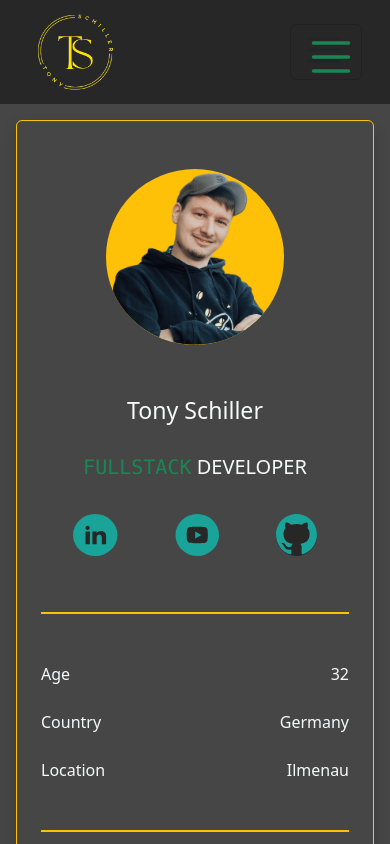
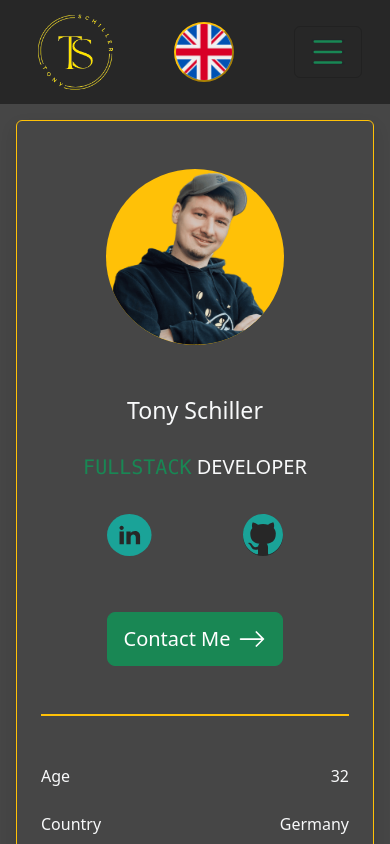
Before and after one commit to tonyS912/portfolio-vue, a Vue app: page / in a window 390 px wide. Shown: the top 844 px of the page. Built offline with nearby package versions, Linux system fonts and the light colour scheme.

Commit message:
issues solved

```diff
--- a/src/components/navbar.vue
+++ b/src/components/navbar.vue
@@ -41,10 +41,15 @@ function toggleLanguage() {
     <div class="container-fluid d-flex">
       <a class="navbar-brand text-success fs-3 ps-2" href="#"><img src="../assets/img/logo_tony.png" height="78"
                                                                    width="78" alt="portfolio logo"></a>
+      <button @click="toggleLanguage" class="d-lg-none d-flex me-3 me-lg-4 p-0 border-warning rounded rounded-circle">
+          <img v-if="currentLocale === 'en'" src="@/assets/img/united_kingdom.png"
+               alt="English" style="height: 56px; width: 56px"/>
+          <img v-else src="@/assets/img/germany.png" alt="Deutsch" style="height: 56px; width: 56px"/>
+        </button>
       <button class="navbar-toggler text-success fs-1" type="button" data-bs-toggle="collapse"
               data-bs-target="#navbarNav"
               aria-controls="navbarNav" aria-expanded="false" aria-label="Toggle navigation">
-        <span class="navbar-toggler-icon me-1 mb-1">
+        <span class="navbar-toggler-icon d-flex justify-content-center align-items-center">
           <svg xmlns="http://www.w3.org/2000/svg" width="56" height="56"
                fill="currentColor" class="bi bi-list" viewBox="0 0 16 16">
           <path fill-rule="evenodd"
@@ -53,13 +58,13 @@ function toggleLanguage() {
         </span>
       </button>
       <div class="collapse navbar-collapse d-lg-flex justify-content-lg-end pe-lg-3" id="navbarNav">
-        <button @click="toggleLanguage" class="me-3 me-lg-4 p-0 border-warning rounded rounded-circle">
+        <button @click="toggleLanguage" class="d-none d-lg-flex me-3 me-lg-4 p-0 border-warning rounded rounded-circle">
           <img v-if="currentLocale === 'en'" src="@/assets/img/united_kingdom.png"
                alt="English" style="height: 56px; width: 56px"/>
           <img v-else src="@/assets/img/germany.png" alt="Deutsch" style="height: 56px; width: 56px"/>
         </button>
-        <ul class="navbar-nav">
-          <li class="nav-item mx-3 my-3 my-lg-0">
+        <ul class="navbar-nav d-flex justify-content-end col-lg-4">
+          <li  class="nav-item mx-3 my-3 my-lg-0">
             <a class="text-success fs-3 link-success link-offset-2 link-underline-opacity-25 link-underline-opacity-100-hover"
                aria-current="page" href="#home" role="button">{{ $t('Home') }}</a>
           </li>
--- a/src/components/projectsOverview.vue
+++ b/src/components/projectsOverview.vue
@@ -9,7 +9,7 @@
 
     <!-- ? Erstes Projekt ( Pokedex )-->
     <div class="d-flex justify-content-center flex-column border border-1 border-warning rounded-4 shadow-lg my-5">
-      <video class="col-12 col-md-8 d-flex mx-auto my-lg-5" width="580" height="400" preload autoplay loop muted>
+      <video class="col-12 col-md-8 d-flex mx-auto my-lg-5" height="270" preload autoplay loop muted>
         <source src="../assets/video/Pokedex-video.mp4" type="video/mp4">
       </video>
 
@@ -52,7 +52,7 @@
 
     <!-- ? Zweites Projekt ( Join )-->
     <div class="d-flex justify-content-center flex-column border border-1 border-warning rounded-4 shadow-lg my-5">
-      <video class="col-12 col-md-8 d-flex mx-auto my-lg-5" width="580" height="400" preload autoplay loop muted>
+      <video class="col-12 col-md-6 d-flex mx-auto my-lg-5" height="320" preload autoplay loop muted>
         <source src="../assets/video/join.mp4" type="video/mp4">
       </video>
 
--- a/src/components/shortProfile.vue
+++ b/src/components/shortProfile.vue
@@ -17,7 +17,8 @@ import ProjectsOverview from "@/components/projectsOverview.vue";
     </div>
     <div>
       <div class="d-flex justify-content-center align-self-center pb-4"><label
-          class="text-light text-uppercase fs-5"><span class="font-monospace text-success">Fullstack</span> Developer</label></div>
+          class="text-light text-uppercase fs-5"><span class="font-monospace text-success">Fullstack</span>
+        Developer</label></div>
     </div>
     <div class="d-flex flex-row justify-content-evenly my-2">
       <div>
@@ -25,16 +26,26 @@ import ProjectsOverview from "@/components/projectsOverview.vue";
           <img style="height: 42px;" src="../assets/img/Linkedin.svg" alt="LinkedIn Image">
         </a>
       </div>
-      <div>
+      <!-- <div>
         <a href="https://www.youtube.com/" target="_blank">
           <img style="height: 42px;" src="../assets/img/Youtube.svg" alt="Youtube Image">
         </a>
-      </div>
+      </div> -->
       <div>
         <a href="https://github.com/tonyS912" target="_blank">
           <img style="height: 42px;" src="../assets/img/Github.svg" alt="Github Image">
         </a>
       </div>
+    </div>
+    <div class="d-flex justify-content-center col-10 d-lg-none mx-auto">
+      <a class="btn btn-lg btn-success d-flex align-self-start align-items-center mt-5 fs-5"
+         href="mailto:info@tony-schiller.com">{{ $t('Contact') }}
+        <svg xmlns="http://www.w3.org/2000/svg" width="36" height="36" fill="currentColor"
+             class="bi bi-arrow-right ps-2" viewBox="0 0 16 16">
+          <path fill-rule="evenodd"
+                d="M1 8a.5.5 0 0 1 .5-.5h11.793l-3.147-3.146a.5.5 0 0 1 .708-.708l4 4a.5.5 0 0 1 0 .708l-4 4a.5.5 0 0 1-.708-.708L13.293 8.5H1.5A.5.5 0 0 1 1 8z"/>
+        </svg>
+      </a>
     </div>
 
     <div class="mx-4 mx-lg-3 my-5 bg-warning" style="height: 2px"></div>
@@ -173,8 +184,10 @@ import ProjectsOverview from "@/components/projectsOverview.vue";
   <!-- ! Horizontal Line  Projekte Teil -->
   <div class="mx-4 mx-lg-3 my-5 bg-warning d-lg-none" style="height: 2px"></div>
 
-  <div class="mt-5 mx-4 d-flex flex-column d-lg-none" >
-    <div class="text-warning text-decoration-underline col-12 col-sm-10 mx-auto fs-5" id="responsiveMobile">{{ $t('Projects') }}</div>
+  <div class="mt-5 mx-4 d-flex flex-column d-lg-none">
+    <div class="text-warning text-decoration-underline col-12 col-sm-10 mx-auto fs-5" id="responsiveMobile">
+      {{ $t('Projects') }}
+    </div>
     <ProjectsOverview></ProjectsOverview>
   </div>
 
```
